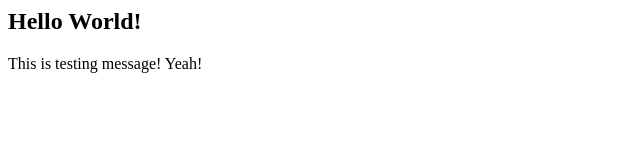
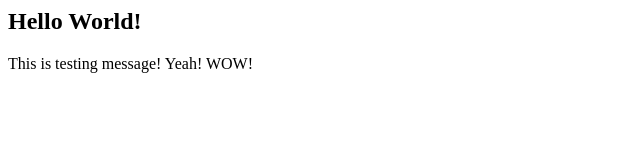
Before and after one commit to weiye-d/wdongGit, a plain HTML site: page test.html in a window 1280 px wide. Shown: the full height of the page, 0-640 px from the left. Drawn offline with Linux system fonts and the light colour scheme.

Commit message:
testing commit 4

```diff
--- a/test.html
+++ b/test.html
@@ -5,7 +5,7 @@
       Hello World!
    </h2>
    <p>
-      This is testing message! Yeah!
+      This is testing message! Yeah! WOW!
    </p>
 
 </body>
```
